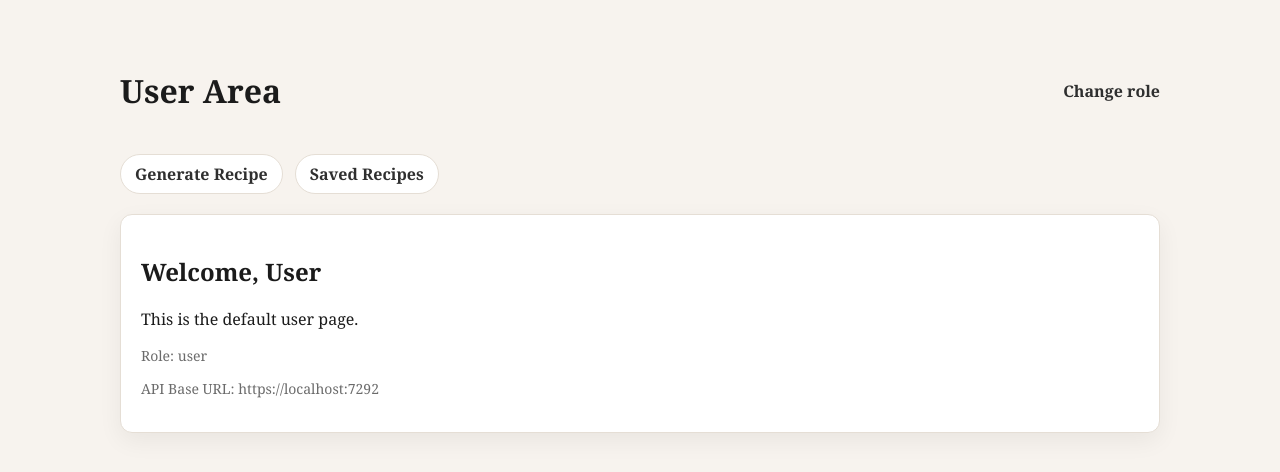
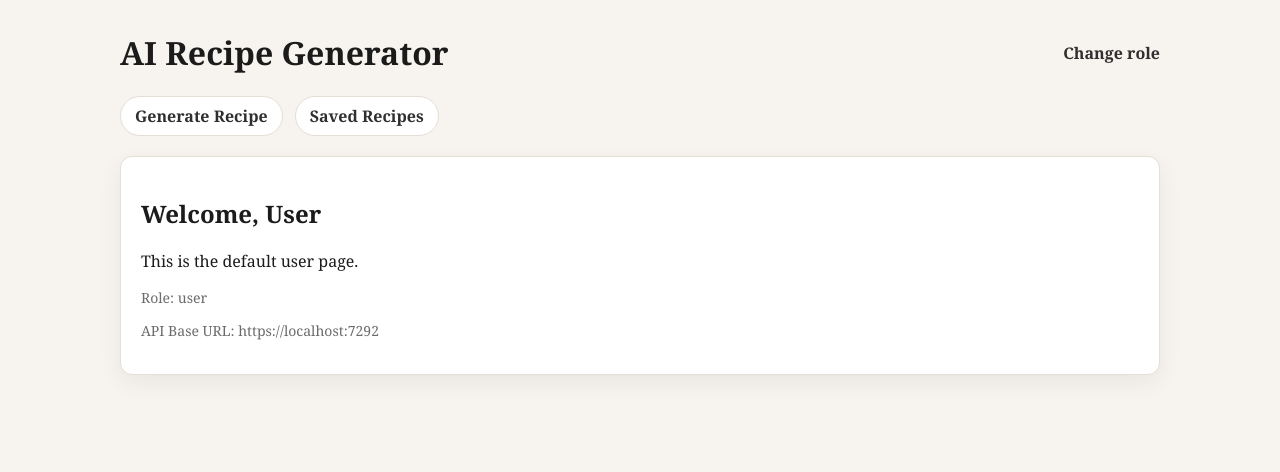
Before and after one commit to holubeu/AI.Recipe.Generator, a React (Vite) app in the folder frontend/: page / in a window 1280 px wide. Both pictures are taken after a click on the button "User". Shown: the top 472 px of the page. Built offline with nearby package versions, Linux system fonts and the light colour scheme.

Commit message:
Refactor GenerateRecipePage

```diff
--- a/frontend/src/layouts/UserLayout.tsx
+++ b/frontend/src/layouts/UserLayout.tsx
@@ -10,7 +10,7 @@ export default function UserLayout() {
   return (
     <div className="page">
       <header className="layout-header">
-        <h1>User Area</h1>
+        <h1>AI Recipe Generator</h1>
         <Link className="link" to="/">
           Change role
         </Link>
--- a/frontend/src/pages/GenerateRecipePage.tsx
+++ b/frontend/src/pages/GenerateRecipePage.tsx
@@ -224,6 +224,7 @@ export default function GenerateRecipePage() {
           {loadError && <p className="warning">{loadError}</p>}
 
           {!isLoadingIngredients && !loadError && (
+            <div className="ingredient-scroll">
               <div className="ingredient-groups">
                 {ingredientGroups.map((group) => {
                   const visibleIngredients = group.ingredients.filter(
@@ -251,6 +252,7 @@ export default function GenerateRecipePage() {
                     </div>
                   );
                 })}
+              </div>
             </div>
           )}
         </div>
--- a/frontend/src/styles.css
+++ b/frontend/src/styles.css
@@ -14,7 +14,7 @@ body {
 
 .page {
   max-width: 1080px;
-  margin: 48px auto;
+  margin: 10px auto;
   padding: 0 20px 48px;
 }
 
@@ -61,7 +61,6 @@ body {
   display: flex;
   align-items: center;
   justify-content: space-between;
-  margin-bottom: 20px;
 }
 
 .generation-layout {
@@ -118,6 +117,12 @@ body {
 
 .ingredient-group {
   margin-bottom: 16px;
+}
+
+.ingredient-scroll {
+  max-height: 520px;
+  overflow-y: auto;
+  padding-right: 6px;
 }
 
 .ingredient-grid {
```
Also changed, not shown: 1 other file (tests, documents, lock files or other folders). Lines whose indentation alone changed are shown as unchanged.
